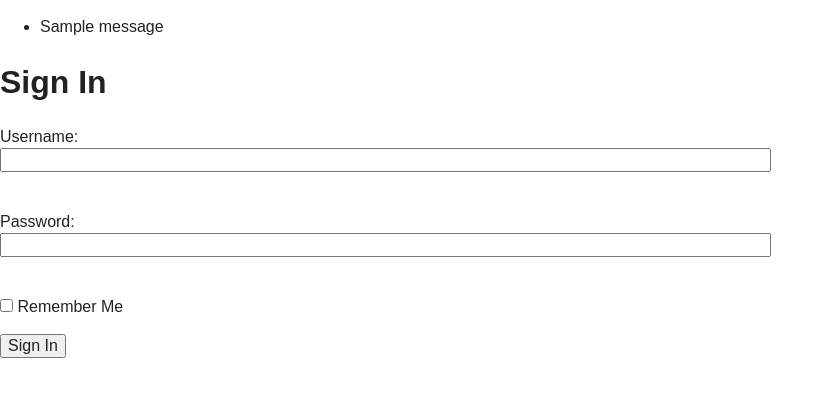
After one commit to jonathongrigg/murmur, a Flask app: page /login in a window 1280 px wide. The commit adds this page. Shown: the top 397 px of the page, without its empty margins (0-834 px from the left). Run offline with Flask 2, Linux system fonts and the light colour scheme; one stand-in notice (Sample message) is shown; some libraries are stand-ins or nearby versions.

Commit message:
add early stages login system

```diff
--- a/app/__init__.py
+++ b/app/__init__.py
@@ -1,4 +1,6 @@
 from flask import Flask
 
 app = Flask(__name__)
+app.config.from_object('config')
+
 from app import views
--- /dev/null
+++ b/app/forms.py
@@ -0,0 +1,8 @@
+from flask.ext.wtf import Form
+from wtforms import TextField, BooleanField
+from wtforms.validators import Required
+
+class LoginForm(Form):
+    username = TextField('username', validators = [Required()])
+    password = TextField('password', validators = [Required()])
+    remember_me = BooleanField('remember_me', default = False)
--- a/app/templates/base.html
+++ b/app/templates/base.html
@@ -6,7 +6,11 @@
     <head>
         <meta charset="utf-8">
         <meta http-equiv="X-UA-Compatible" content="IE=edge">
-        <title></title>
+        {% if title %}
+        <title>{{title}} - murmur</title>
+        {% else %}
+        <title>murmur</title>
+        {% endif %}
         <meta name="description" content="">
         <meta name="viewport" content="width=device-width, initial-scale=1">
 
@@ -19,6 +23,15 @@
             <p class="browsehappy">You are using an <strong>outdated</strong> browser. Please <a href="http://browsehappy.com/">upgrade your browser</a> to improve your experience.</p>
         <![endif]-->
 
+        {% with messages = get_flashed_messages() %}
+        {% if messages %}
+        <ul>
+        {% for message in messages %}
+            <li>{{ message }} </li>
+        {% endfor %}
+        </ul>
+        {% endif %}
+        {% endwith %}
         {% block content %}{% endblock %}
 
         <script src="//ajax.googleapis.com/ajax/libs/jquery/1.10.2/jquery.min.js"></script>
--- /dev/null
+++ b/app/templates/login.html
@@ -0,0 +1,25 @@
+<!-- extend from base layout -->
+{% extends "base.html" %}
+
+{% block content %}
+<h1>Sign In</h1>
+<form action="" method="post" name="login">
+    {{form.hidden_tag()}}
+    <p>
+        Username:<br>
+        {{form.username(size=80)}}<br>
+        {% for error in form.errors.username %}
+        <span style="color: red;">[{{error}}]</span>
+        {% endfor %}<br>
+    </p>
+    <p>
+        Password:<br>
+        {{form.password(size=80)}}<br>
+        {% for error in form.errors.password %}
+        <span style="color: red;">[{{error}}]</span>
+        {% endfor %}<br>
+    </p>
+    <p>{{form.remember_me}} Remember Me</p>
+    <p><input type="submit" value="Sign In"></p>
+</form>
+{% endblock %}
--- a/app/views.py
+++ b/app/views.py
@@ -1,6 +1,17 @@
-from flask import render_template
+from flask import render_template, flash, redirect
 from app import app
+from .forms import LoginForm
 
 @app.route('/')
 def index():
     return render_template("index.html")
+
+@app.route('/login', methods = ['GET', 'POST'])
+def login():
+    form = LoginForm()
+    if form.validate_on_submit():
+        flash('Login requested for ' + form.username.data + ' with password ' + form.password.data)
+        return redirect('/')
+    return render_template('login.html',
+        title = 'Sign in',
+        form = form)
--- /dev/null
+++ b/config.py
@@ -0,0 +1,2 @@
+CSRF_ENABLED = True
+SECRET_KEY = 'development'
```
